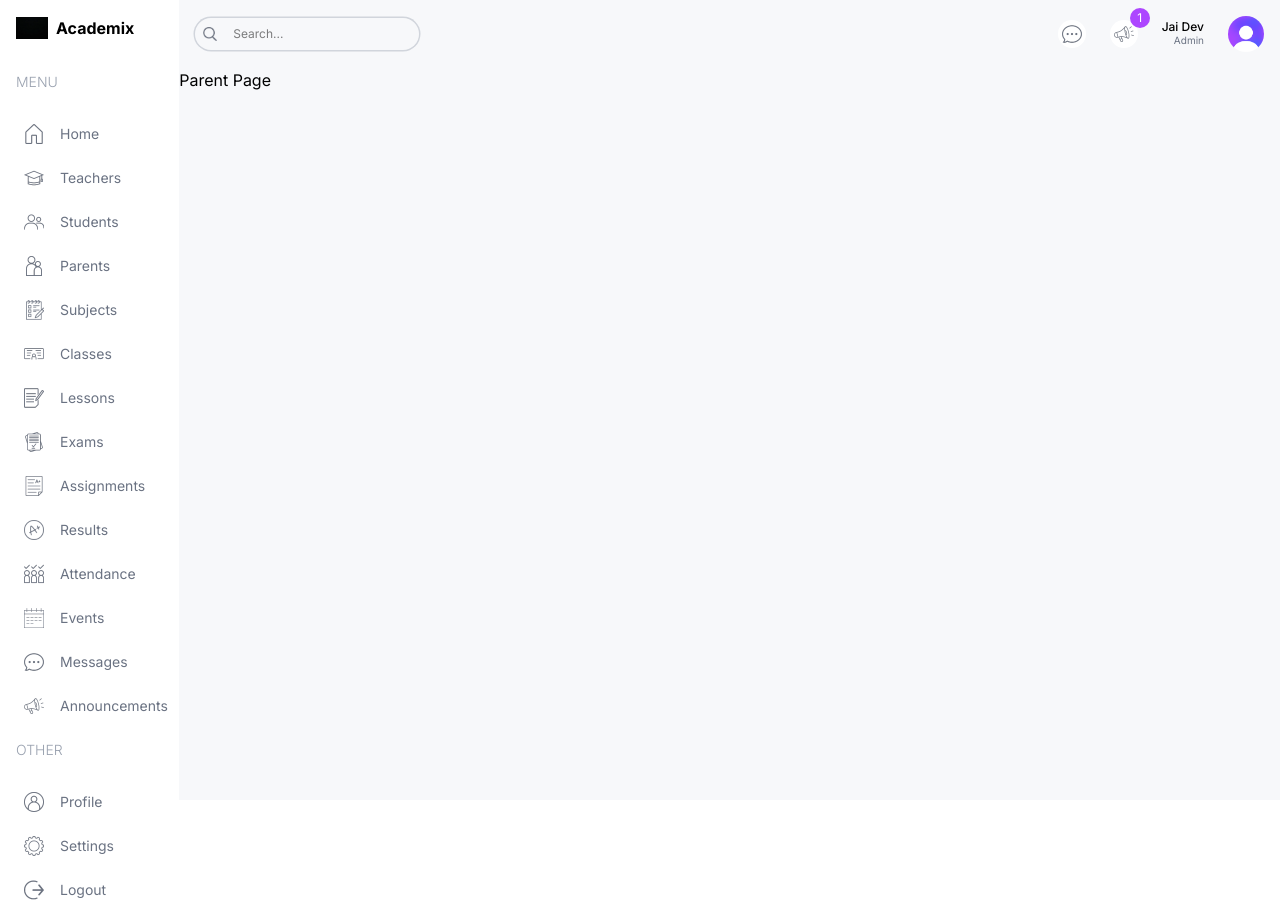
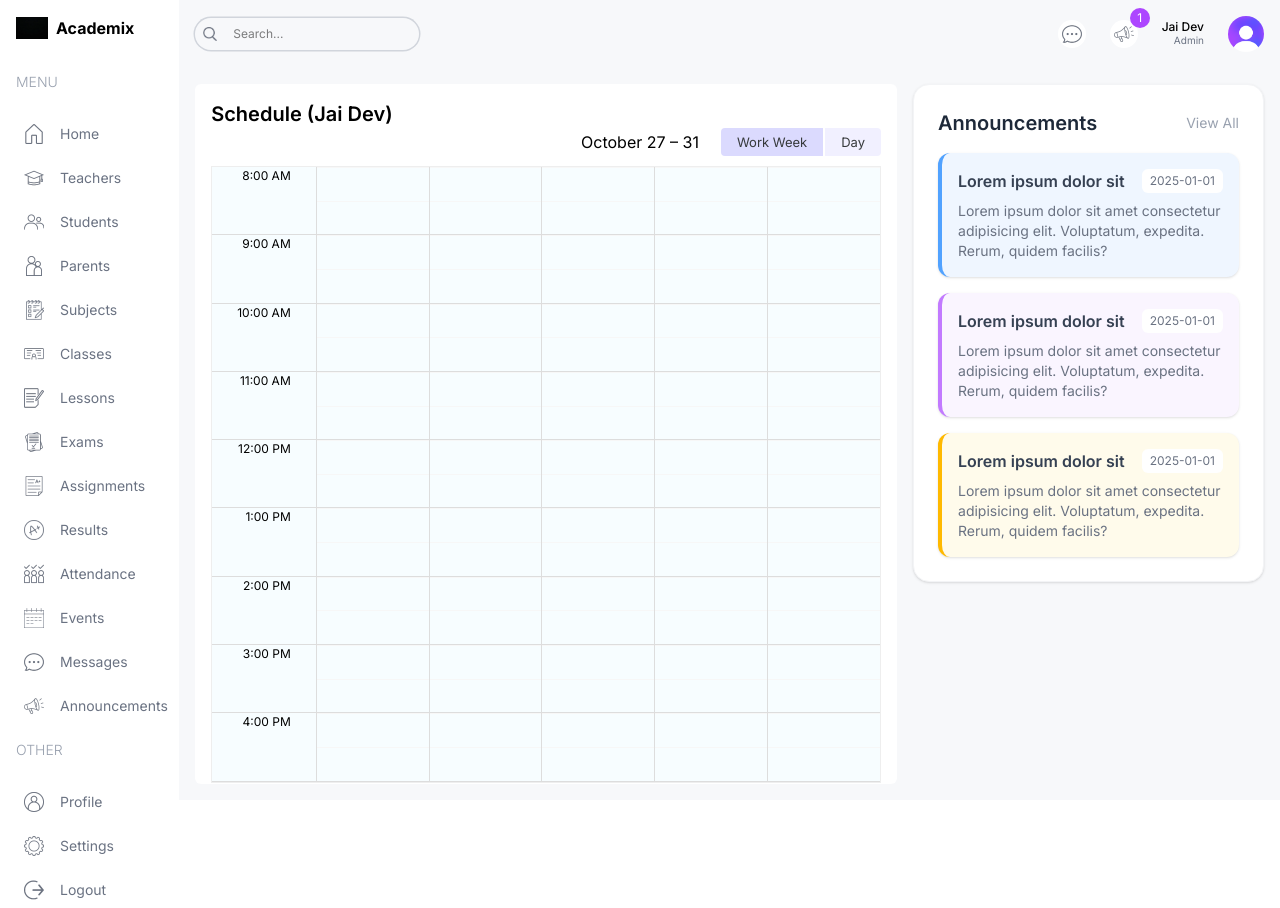
Before and after one commit to iampraneeth1116/Academix, a Next.js app: page /parent in a window 1280 px wide. Built offline with nearby package versions, Linux system fonts and the light colour scheme.

Commit message:
added parent page

```diff
--- a/src/app/(dashboard)/admin/page.tsx
+++ b/src/app/(dashboard)/admin/page.tsx
@@ -8,7 +8,7 @@
 const AdminPage = () => {
   return (
     <div className="p-4 flex gap-4 flex-col md:flex-row">
-      {/* LEFT */}
+      {/* L */}
       <div className="w-full lg:w-2/3 flex flex-col gap-8">
 
         <div className="flex gap-4 justify-between flex-wrap">
@@ -33,7 +33,7 @@
           <FinanceChart />
         </div>
       </div>
-      {/* RIGHT */}
+      {/* R */}
       <div className="w-full lg:w-1/3 flex flex-col gap-8">
         <EventCalendar />
         <Announcements/>
--- a/src/app/(dashboard)/parent/page.tsx
+++ b/src/app/(dashboard)/parent/page.tsx
@@ -1,7 +1,20 @@
+import Announcements from "@/components/Announcements";
+import BigCalendar from "@/components/BigCalendar";
 
 const ParentPage = () => {
   return (
-    <div > Parent Page
+    <div className="flex-1 p-4 flex gap-4 flex-col xl:flex-row">
+      {/* L */}
+      <div className="w-full xl:w-2/3">
+        <div className="h-full bg-white p-4 rounded-md">
+          <h1 className="text-xl font-semibold">Schedule (Jai Dev)</h1>
+          <BigCalendar />
+        </div>
+      </div>
+      {/* R */}
+      <div className="w-full xl:w-1/3 flex flex-col gap-8">
+        <Announcements />
+      </div>
     </div>
   );
 };
--- a/src/app/(dashboard)/student/page.tsx
+++ b/src/app/(dashboard)/student/page.tsx
@@ -5,14 +5,14 @@
 const StudentPage = () => {
   return (
     <div className="p-4 flex gap-4 flex-col xl:flex-row">
-      {/* LEFT */}
+      {/* L */}
       <div className="w-full xl:w-2/3">
         <div className="h-full bg-white p-4 rounded-md">
           <h1 className="text-xl font-semibold">Schedule (4A)</h1>
           <BigCalendar/>
         </div>
       </div>
-      {/* RIGHT */}
+      {/* R */}
       <div className="w-full xl:w-1/3 flex flex-col gap-8">
         <EventCalendar />
         <Announcements />
--- a/src/app/(dashboard)/teacher/page.tsx
+++ b/src/app/(dashboard)/teacher/page.tsx
@@ -4,14 +4,14 @@
 const TeacherPage = () => {
   return (
     <div className="flex-1 p-4 flex gap-4 flex-col xl:flex-row">
-      {/* LEFT */}
+      {/* L */}
       <div className="w-full xl:w-2/3">
         <div className="h-full bg-white p-4 rounded-md">
           <h1 className="text-xl font-semibold">Schedule</h1>
           <BigCalendar />
         </div>
       </div>
-      {/* RIGHT */}
+      {/* R */}
       <div className="w-full xl:w-1/3 flex flex-col gap-8">
         <Announcements />
       </div>
```
